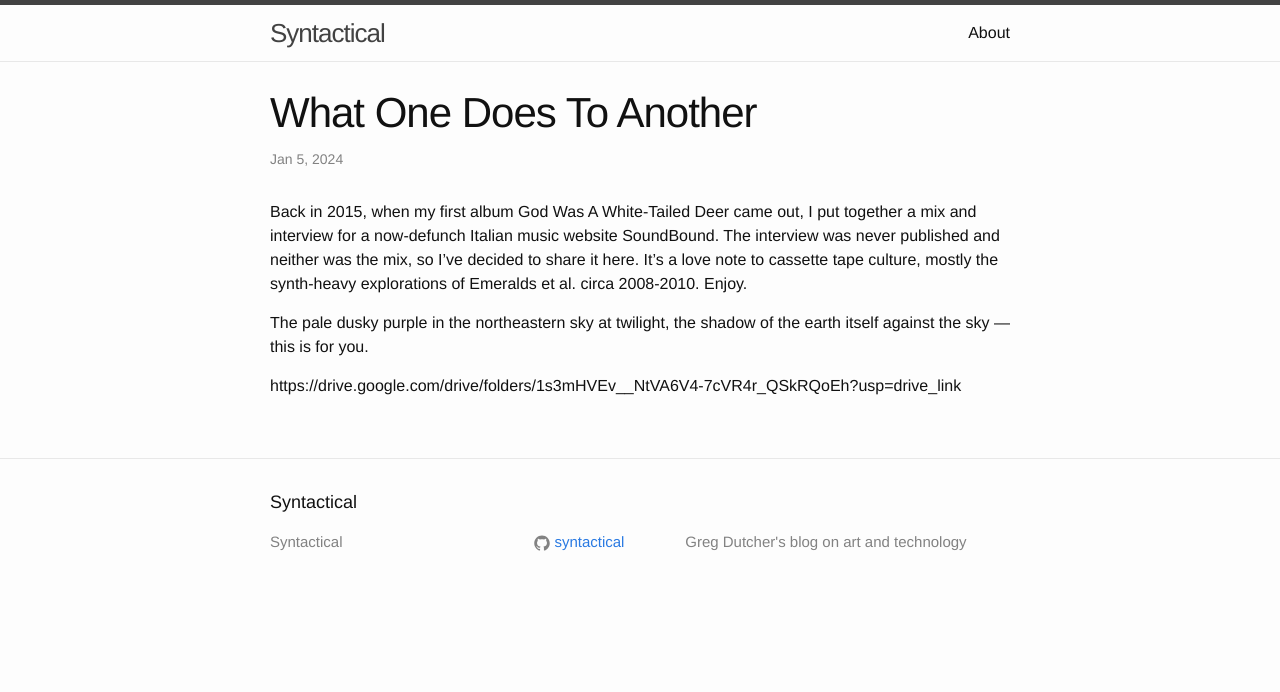
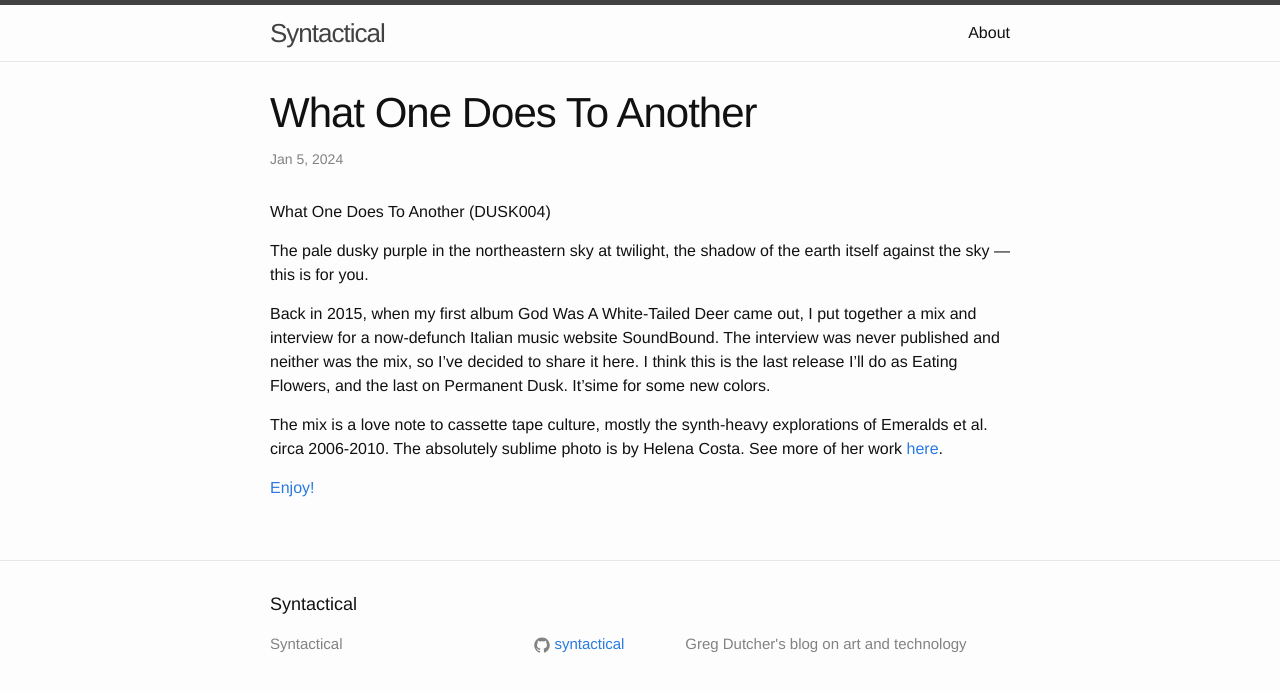
Before and after one commit to eatingflowers/eatingflowers.github.io, a Jekyll site: the page built from _posts/2024-01-05-what-one-does-to-another.md, in a window 1280 px wide. Shown: the top 692 px of the page. Built offline with Jekyll 4.4.1, drawn with Linux system fonts in a browser that asks for light colours.

Commit message:
photo credit

```diff
--- a/_posts/2024-01-05-what-one-does-to-another.md
+++ b/_posts/2024-01-05-what-one-does-to-another.md
@@ -4,8 +4,12 @@ title: What One Does To Another
 categories:
 ---
 
-Back in 2015, when my first album God Was A White-Tailed Deer came out, I put together a mix and interview for a now-defunch Italian music website SoundBound.  The interview was never published and neither was the mix, so I've decided to share it here.  It's a love note to cassette tape culture, mostly the synth-heavy explorations of Emeralds et al. circa 2008-2010.  Enjoy.
+What One Does To Another (DUSK004)
 
 The pale dusky purple in the northeastern sky at twilight, the shadow of the earth itself against the sky — this is for you.
 
-https://drive.google.com/drive/folders/1s3mHVEv__NtVA6V4-7cVR4r_QSkRQoEh?usp=drive_link
+Back in 2015, when my first album God Was A White-Tailed Deer came out, I put together a mix and interview for a now-defunch Italian music website SoundBound.  The interview was never published and neither was the mix, so I've decided to share it here.  I think this is the last release I'll do as Eating Flowers, and the last on Permanent Dusk.  It'sime for some new colors.
+
+The mix is a love note to cassette tape culture, mostly the synth-heavy explorations of Emeralds et al. circa 2006-2010.  The absolutely sublime photo is by Helena Costa. See more of her work [here](https://www.instagram.com/helenacosta.g/).
+
+[Enjoy!](https://drive.google.com/drive/folders/1s3mHVEv__NtVA6V4-7cVR4r_QSkRQoEh?usp=drive_link)
```
